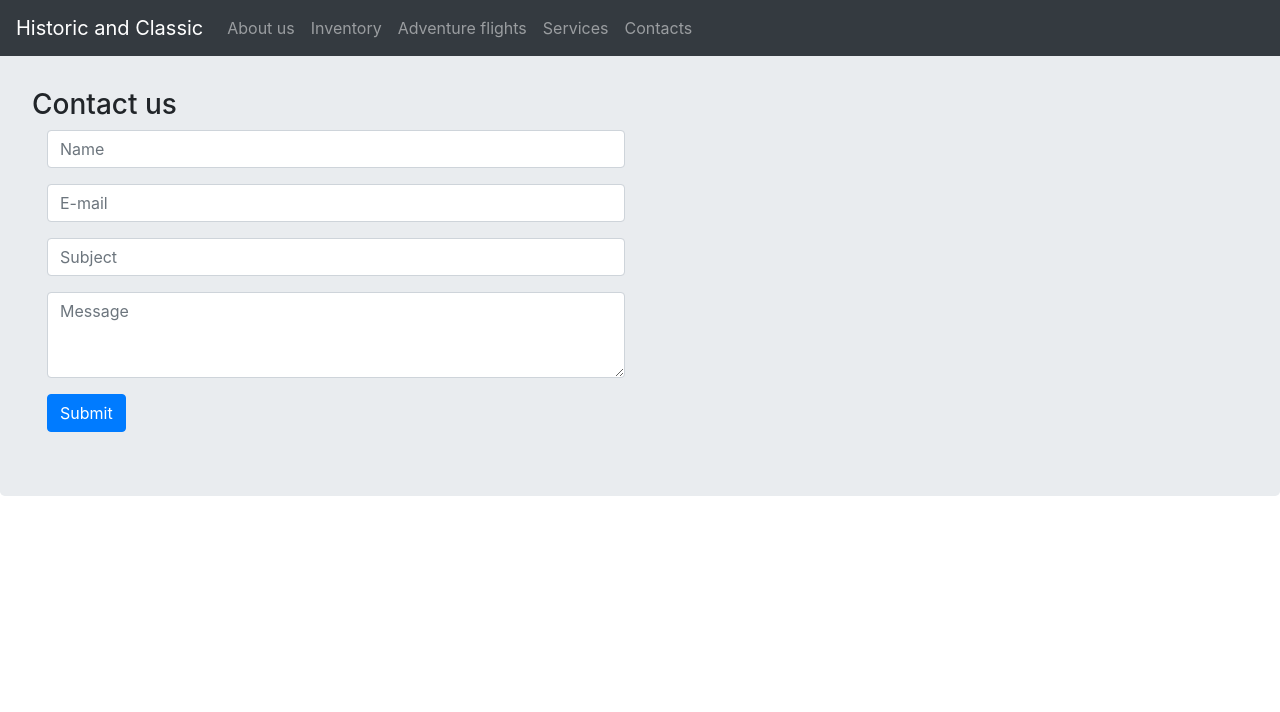
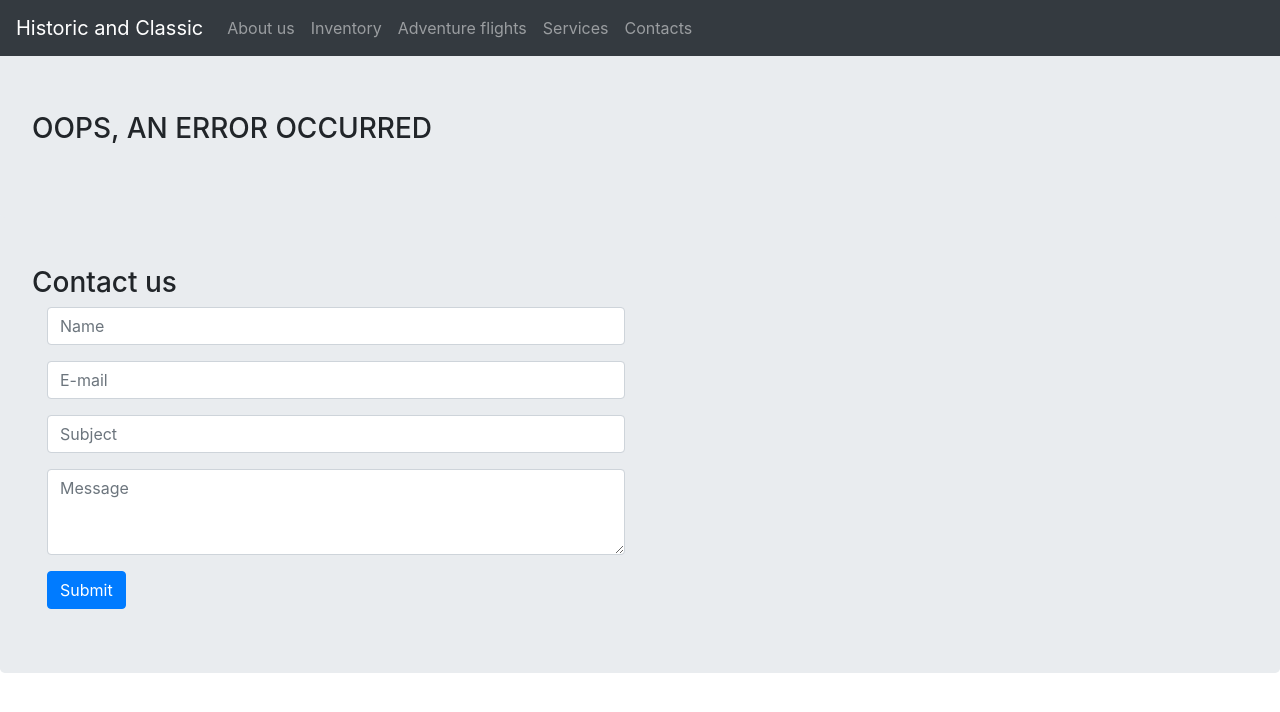
Before and after one commit to Beefaz/react-planes-app, a React (Create React App) app: page /item in a window 1280 px wide. Shown: the top 712 px of the page. Built offline with nearby package versions, Linux system fonts and the light colour scheme.

Commit message:
minor code changes

```diff
--- a/src/App.js
+++ b/src/App.js
@@ -5,7 +5,7 @@ import MainCarousel from "./components/mainPage/MainCarousel";
 import Section from "./components/section/Section";
 import InventoryCarousel from "./components/mainPage/InventoryCarousel";
 import ItemPage from "./components/itemPage/ItemPage";
-import {ITEMS} from "./constants/PlaneData";
+import {ITEMS} from "./planes/PlaneData";
 
 
 const App = () => {
@@ -36,7 +36,7 @@ const App = () => {
                         </Route>
                     ),)}
                     <Route path='/*'>
-                        <div>ERROR</div>
+                        <Section style={{position: 'relative', top:'48px'}} sectionName={'OOPS, AN ERROR OCCURRED'}/>
                     </Route>
                 </Switch>
                 <Section sectionName={'Contact us'} id='contacts' form={true}/>
--- a/src/components/section/Section.jsx
+++ b/src/components/section/Section.jsx
@@ -4,7 +4,7 @@ import ContactForm from "../contactForm/ContactForm"
 
 const Section = (props) => {
 
-    return <Jumbotron id={props.id}>
+    return <Jumbotron style={props.style} id={props.id}>
         <h3>{props.sectionName}</h3>
         {props.form&&<ContactForm/>}
     </Jumbotron>
```
Also changed, not shown: src/planes/PlaneData.jsx (renamed from src/constants/PlaneData.jsx).
